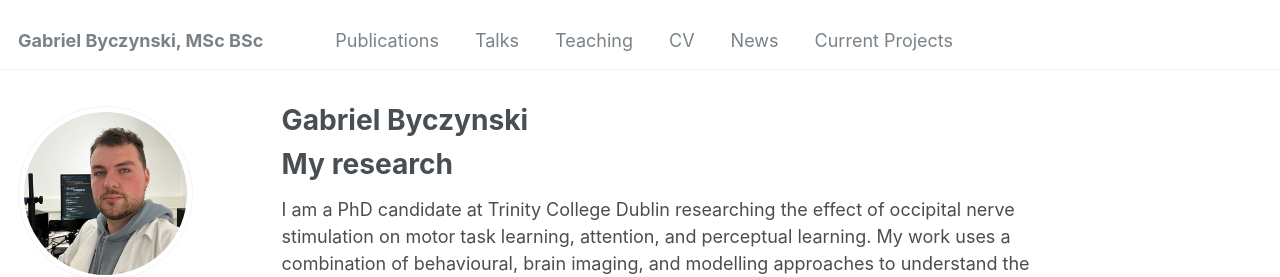
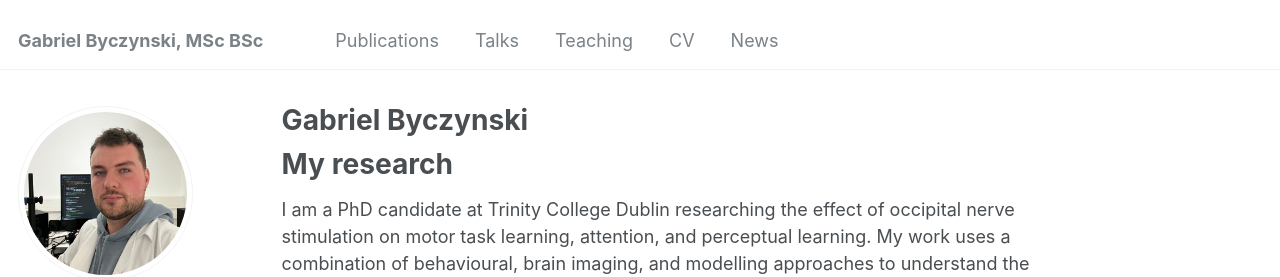
Before and after one commit to gabebyczynski/gabebyczynski.github.io, a Jekyll site: the page built from _pages/about.md, in a window 1280 px wide. Shown: the top 277 px of the page. Built offline with Jekyll 4.4.1, drawn with Linux system fonts in a browser that asks for light colours; some web fonts are replaced.

Commit message:
Update navigation.yml

```diff
--- a/_data/navigation.yml
+++ b/_data/navigation.yml
@@ -20,8 +20,5 @@ main:
   - title: "News"
     url: /portfolio/
 
-  - title: "Current Projects"
-    url: /projects/
-
  # - title: "Guide"
  #   url: /markdown/
```
